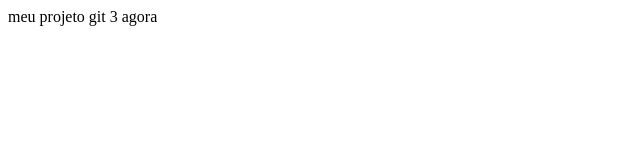
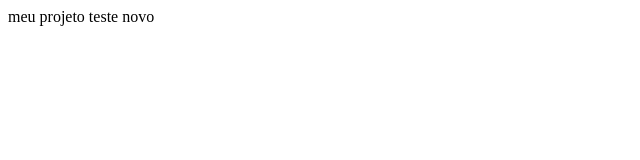
Before and after one commit to andersonbsb/meu_projeto_versionado, a plain HTML site: page index.html in a window 1280 px wide. Shown: the full height of the page, 0-640 px from the left. Drawn offline with Linux system fonts and the light colour scheme.

Commit message:
testando

```diff
--- a/index.html
+++ b/index.html
@@ -1,5 +1,5 @@
 <html>
 <body>
-meu projeto git 3 agora
+meu projeto teste novo
 </body>
 </html>
```
